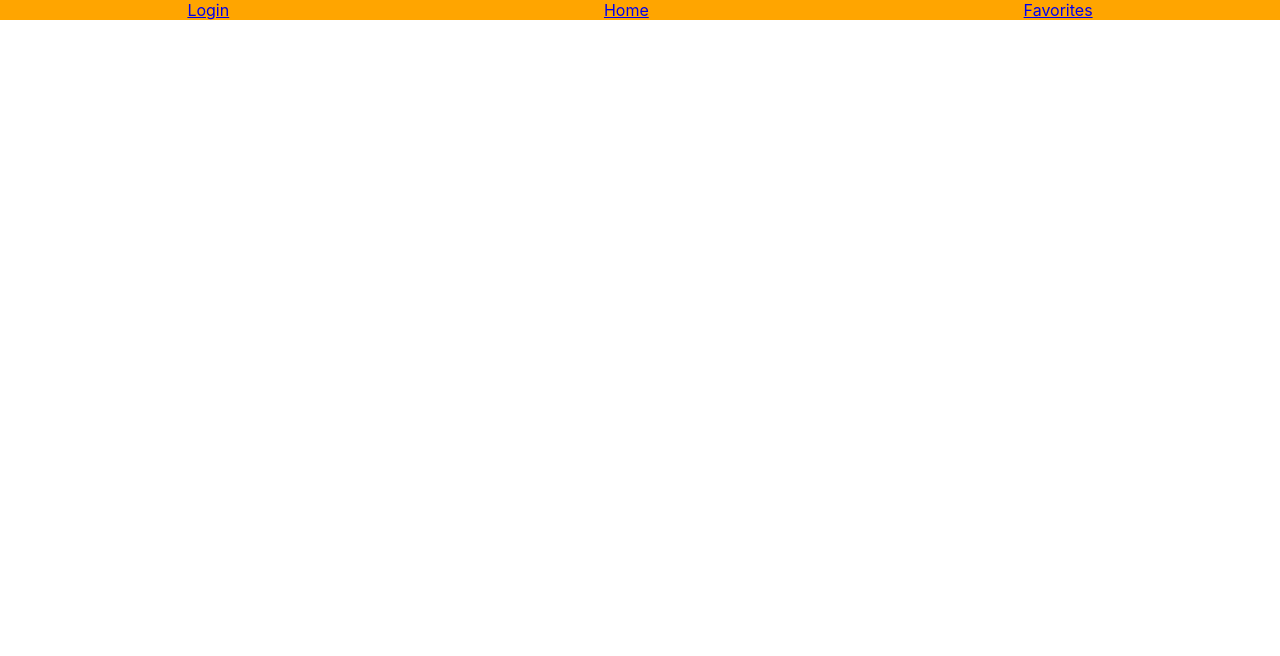
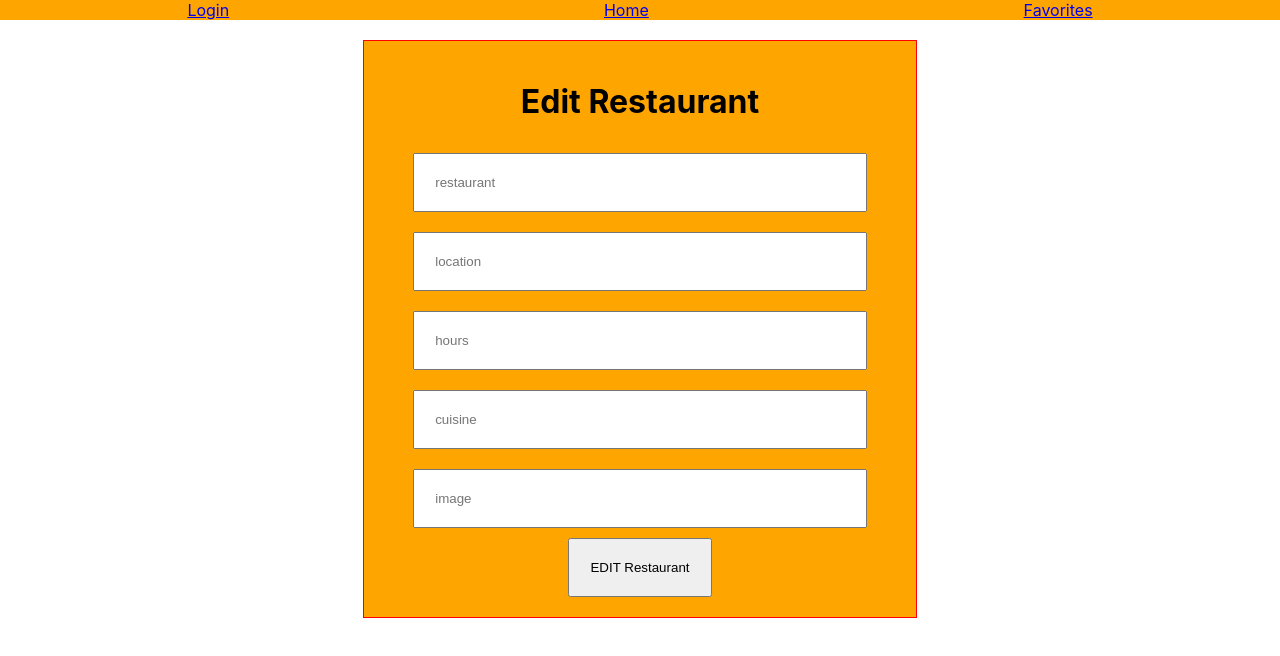
Before and after one commit to abdirahmanfarah/Foodie-Fun, a React (Create React App) app in the folder foodie-fun/: page /restaurants_id/1 in a window 1280 px wide. Shown: the top 656 px of the page. Built offline with nearby package versions, Linux system fonts and the light colour scheme; sample sign-in values are in the browser's storage.

Commit message:
can edit!;

```diff
--- a/foodie-fun/src/App.js
+++ b/foodie-fun/src/App.js
@@ -7,7 +7,6 @@ import Register from './components/Register'
 import Dashboard from './components/dashboard'
 import RestaurantList  from './components/restaurantList';
 import RestaurantForm from './components/restaurantForm';
-import DishForm from './components/dishForm';
 import PrivateRoute from './components/PrivateRoute';
 import EditRestaurant from './components/editRestaurant';
 //Styles
@@ -53,7 +52,7 @@ function App() {
         <PrivateRoute path='/restaurant' component={RestaurantForm}/>
         {/* <PrivateRoute path='/newdish' component={DishForm} /> */}
         <PrivateRoute path='/restaurants' component={RestaurantList} />
-        <PrivateRoute path='/restaurants/:id' component={EditRestaurant} />
+        <PrivateRoute path='/restaurants_id/:id' component={EditRestaurant} />
 
 
       </Switch>
--- a/foodie-fun/src/actions/editRest.js
+++ b/foodie-fun/src/actions/editRest.js
@@ -1,17 +1,17 @@
-// import { axiosWithAuth } from '../utils/axiosWithAuth';
+import { axiosWithAuth } from '../utils/axiosWithAuth';
 
-// export const EDIT_RESTAURANT ='EDIT_RESTAURANT'
-// export const EDIT_RESTAURANT_FAIL = 'EDIT_RESTAURANT_FAIL'
+export const EDIT_RESTAURANT ='EDIT_RESTAURANT'
+export const EDIT_RESTAURANT_FAIL = 'EDIT_RESTAURANT_FAIL'
 
-// export const editRest = (id, data) => dispatch => {
-//   console.log(id)
-//   axiosWithAuth()
-//     .put(`/restaurants/${id}`, data)
-//     .then( res =>  {
-//       console.log(res.data)
-//       dispatch({type: EDIT_RESTAURANT, payload:res.data})
-//     })
-//     .catch(err => {
-//       dispatch({ type: EDIT_RESTAURANT_FAIL, payload:'cant edit'})
-//     })
-// }
+export const editRest = (id, data) => dispatch => {
+  console.log(data)
+  axiosWithAuth()
+    .put(`/restaurants/${id}`, data)
+    .then( res =>  {
+      console.log('edit rest', res.data)
+      dispatch({type: EDIT_RESTAURANT, payload:res.data})
+    })
+    .catch(err => {
+      dispatch({ type: EDIT_RESTAURANT_FAIL, payload:'cant edit'})
+    })
+}
--- a/foodie-fun/src/components/editRestaurant.jsx
+++ b/foodie-fun/src/components/editRestaurant.jsx
@@ -1,62 +1,78 @@
-// import React, { useState } from 'react';
-// import { connect } from 'react-redux';
-// import styled from 'styled-components';
+import React, { useState } from 'react';
+import { connect } from 'react-redux';
+import styled from 'styled-components';
+import { editRest } from '../actions';
 
-// const DishForm = props => {
-//   const [newDish, setNewDish] = useState({});
+const EditRestaurant = props => {
+  const [updateRes, setUpdateRes] = useState({});
 
-//   const handleChange = e => {
-//     setNewDish({...newDish, [e.target.name]: e.target.value})
-//   }
+  const handleChange = e => {
+    if(e.target.name === 'cuisine_id'){
+      const number = parseInt(e.target.value)
+      setUpdateRes({...updateRes, [e.target.name] : number })
+    }else {
 
-//   return (
-//     <DishFormContainer>
-//       <h1>Add New Dish</h1>
-//        <InputB name='restaurant' placeholder='restaurant' onChange={handleChange} value={newDish.restaurant}/>
-//        <InputB name='name' placeholder='name' onChange={handleChange} value={newDish.name}/>
-//        <InputB name='price' placeholder='price' onChange={handleChange} value={newDish.price}/>
-//        <SelectB name="cuisine" value={newDish.cuisine} onChange={handleChange}>
-//         <option value='American'>American</option>
-//         <option value='Chinese'>Chinese</option>
-//         <option value='Mexican'>Mexican</option>
-//         <option value='Custom'>Custom</option>
-//       </SelectB>
-//       <SelectB name="rating" value={newDish.rating} onChange={handleChange}>
-//           <option value='1'>1</option>
-//           <option value='2'>2</option>
-//           <option value='3'>3</option>
-//           <option value='4'>4</option>
-//           <option value='5'>5</option>
-//       </SelectB>
-//       <TextareaB name="review" value={newDish.review} onChange={handleChange} placeholder='description' />
-//       <ButtonDish>Add New Dish</ButtonDish>
-//     </DishFormContainer>
-//   )
-// }
+      setUpdateRes({...updateRes, [e.target.name]: e.target.value})
+    }
+  }
 
-// const mapStateToProps = state => {
-//   return {
-//     state
-//   }
-// }
-// export default connect(mapStateToProps, {})(DishForm)
+  // const editRest = e => {
+  //   e.preventDefault();
+  //   props.editRest({...updateRes});
+  //   console.log(props);
+  // }
 
-// const DishFormContainer = styled.div `
-//   background:orange;
-//   display:flex;
-//   justify-content:space-evenly;
-//   flex-wrap:wrap;
-//   align-item:center;
-//   width:40%;
-//   padding:20px;
-//   border:1px solid red;
-//   margin:20px auto;
-// `
-// const InputB = styled.input `
-//   padding:20px;
-//   margin:10px auto;
-//   width:80%;
-// `
+  return (
+    <DishFormContainer>
+      <h1>Edit Restaurant</h1>
+      <InputA name='name' placeholder='restaurant' onChange={handleChange} value={updateRes.name}/>
+
+      <InputA name="location" placeholder="location" onChange={handleChange} value={updateRes.location} />
+
+      <InputA name='hours_of_operation' placeholder='hours' onChange={handleChange} value={updateRes.hours_of_operation} />
+
+      <InputA type='number' name='cuisine_id' placeholder='cuisine' onChange={handleChange} value={updateRes.cuisine_id} />
+
+      <InputA name='image_url' placeholder='image' onChange={handleChange} value={updateRes.image_url} />
+
+      {/* <SelectA name="rating" value={updateRes.rating} onChange={handleChange}>
+          <option  value="initial"> Rating </option>
+          <option value='1'>1</option>
+          <option value='2'>2</option>
+          <option value='3'>3</option>
+          <option value='4'>4</option>
+          <option value='5'>5</option>
+      </SelectA> */}
+      {/* <TextareaA name="review" value={updateRes.review} onChange={handleChange} placeholder='description' /> */}
+        <ButtonRes onClick={() => props.editRest(props.match.params.id, updateRes)}>EDIT Restaurant</ButtonRes>
+    </DishFormContainer>
+  )
+}
+
+const mapStateToProps = state => {
+  return {
+    user: state.user,
+    rest: state.restaurants,
+  }
+}
+export default connect(mapStateToProps, {editRest})(EditRestaurant)
+
+const DishFormContainer = styled.div `
+  background:orange;
+  display:flex;
+  justify-content:space-evenly;
+  flex-wrap:wrap;
+  align-item:center;
+  width:40%;
+  padding:20px;
+  border:1px solid red;
+  margin:20px auto;
+`
+const InputA = styled.input `
+  padding:20px;
+  margin:10px auto;
+  width:80%;
+`
 // const SelectB = styled.select `
 //   padding:10px;
 //   margin:auto;
@@ -66,7 +82,7 @@
 //   margin:10px auto;
 //   width:100%;
 // `
-// const ButtonDish = styled.button `
-//   padding:20px;
-//   margin:auto;
-// `
+const ButtonRes = styled.button `
+  padding:20px;
+  margin:auto;
+`
--- a/foodie-fun/src/components/favoritesCard.jsx
+++ b/foodie-fun/src/components/favoritesCard.jsx
@@ -7,12 +7,6 @@ import { deleteRest } from '../actions';
 const FavoritesCard = props => {
   console.log(props);
 
-  // useEffect(() => {
-  //   props.deleteRest();
-  //   if(props.rest) {
-  //     console.log(props.rest)
-  //   }
-  // }, [])
 
   const handleDelete = (e, id) => {
     e.preventDefault();
@@ -30,7 +24,9 @@ const FavoritesCard = props => {
           <p>Rating: {props.res.rating}</p>
          <SmallContainer>
             <Image alt='' src={props.res.image_url} key={props.res.id}/>
-              <ButtonChange><Link to ='/restaurants/:id'>Edit</Link></ButtonChange>
+
+              <ButtonChange><Link to ={`/restaurants_id/${props.res.id}`}>Edit</Link></ButtonChange>
+
               <ButtonChange onClick={e => handleDelete(e, props.res.id)}>Delete</ButtonChange>
          </SmallContainer>
        </DashContainer >
--- a/foodie-fun/src/reducers/userReducer.js
+++ b/foodie-fun/src/reducers/userReducer.js
@@ -6,6 +6,7 @@ import {
   DELETE_RESTAURANT,
   // DELETE_RESTAURANT_FAIL
   // ADDING_RESTAURANT_FAILURE
+  EDIT_RESTAURANT
 } from '../actions';
 
 const initialState = {
@@ -44,6 +45,14 @@ function userReducer(state = initialState, action) {
           rest => rest.id !== action.payload
         )
       }
+
+    case EDIT_RESTAURANT :
+        return {
+          ...state,
+          restaurants: state.restaurants.filter(
+            rest => rest.id !== action.payload
+          )
+        }
     default:
       return state
   }
--- a/foodie-fun/src/utils/axiosWithAuth.js
+++ b/foodie-fun/src/utils/axiosWithAuth.js
@@ -13,3 +13,4 @@ export const axiosWithAuth = () => {
     }
   });
 }
+// https://cors-anywhere.herokuapp.com/
```
